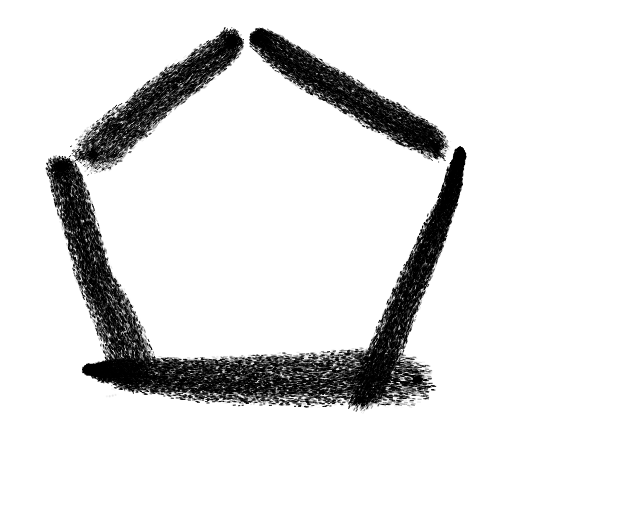
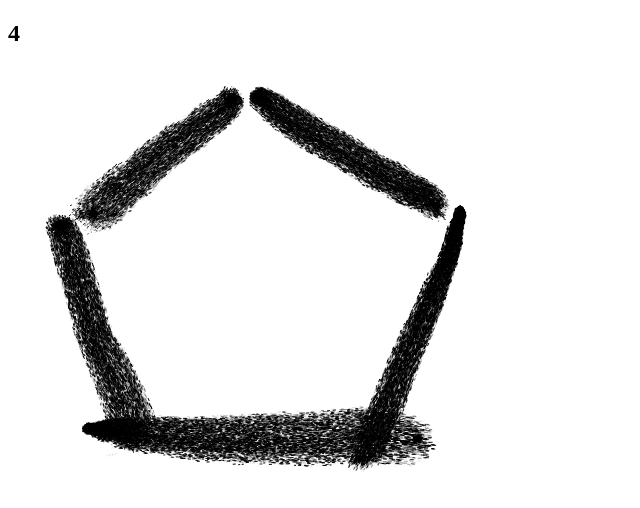
Before and after one commit to adoxic/breath-balance, a React app: page / in a window 1280 px wide. Shown: the top 508 px of the page, without its empty margins (0-640 px from the left). Built offline with nearby package versions, Linux system fonts and the light colour scheme.

Commit message:
have index

```diff
--- a/src/components/Breath.js
+++ b/src/components/Breath.js
@@ -8,18 +8,16 @@ const Breath = () => {
   useEffect(() => {
     setTimeout(() => {
       if(index >= imageArr.length - 1) {
-        console.log('stop?');
         return;
       }
       setIndex(index + 1);
-      console.log('is working?');
     }, 1000);
   }, [index]);
 
 
-
   return (
     <section>
+      <h1>{index + 1}</h1>
       <img src={imageArr[index]} />
     </section>
   );
```
